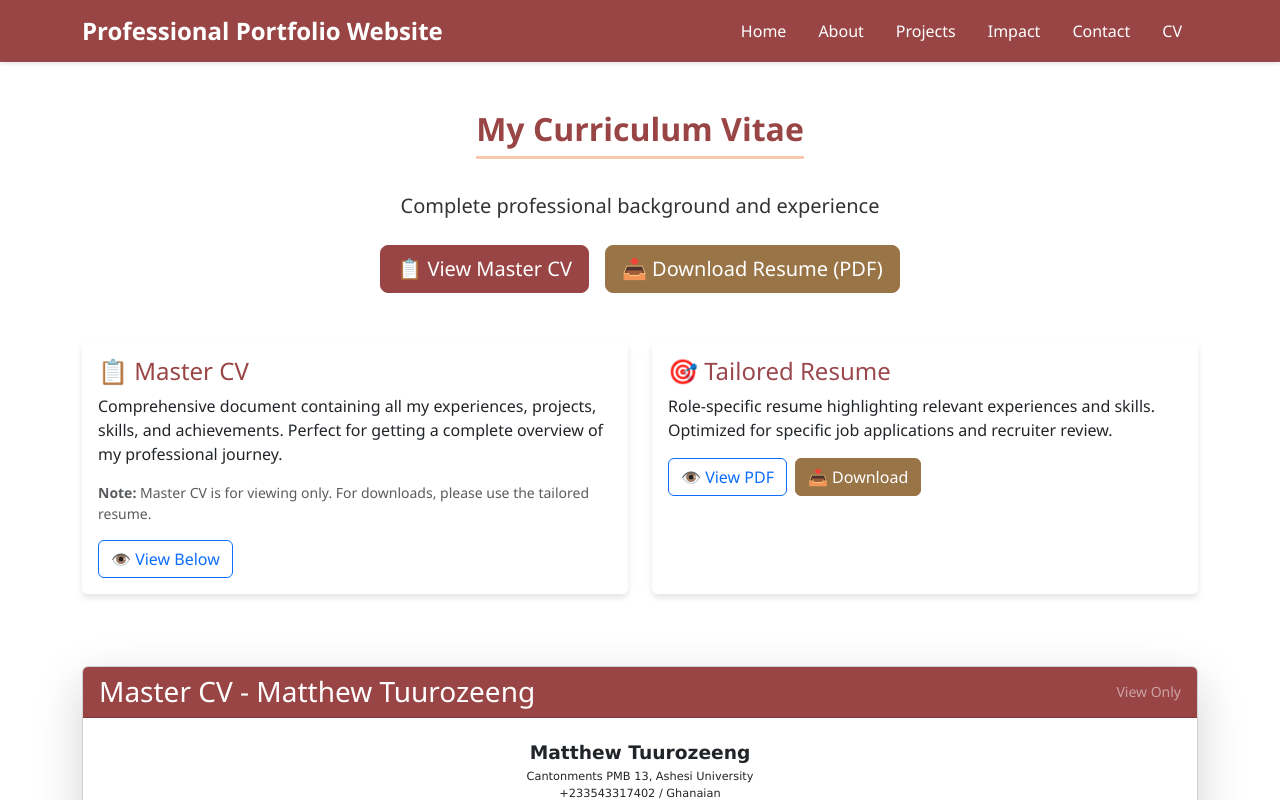
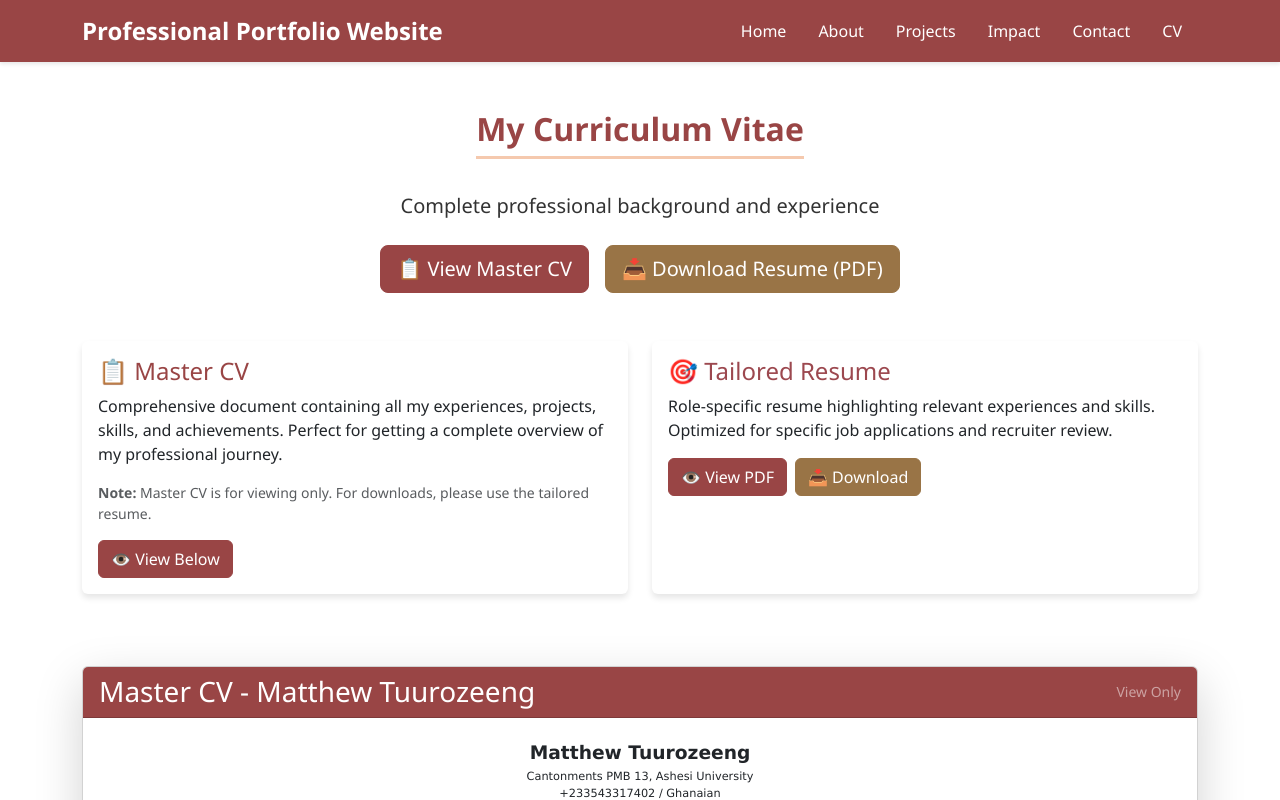
Before and after one commit to MatthewTuurozeeng/Matthew_Tuurozeeng_Digital_Portfolio, a React (Vite) app in the folder frontend/: page /cv in a window 1280 px wide. Shown: the top 800 px of the page. Built offline with nearby package versions, Linux system fonts and the light colour scheme; no server answers.

Commit message:
Styled cv view btns

```diff
--- a/frontend/src/components/admin/FileUpload.tsx
+++ b/frontend/src/components/admin/FileUpload.tsx
@@ -1,5 +1,5 @@
 import React, { useState } from 'react';
-import { Form, Button, Alert, Spinner } from 'react-bootstrap';
+import { Form, Alert, Spinner } from 'react-bootstrap';
 import { uploadApi } from '../../services/AdminApi';
 
 interface FileUploadProps {
--- a/frontend/src/components/admin/Sidebar.tsx
+++ b/frontend/src/components/admin/Sidebar.tsx
@@ -25,7 +25,6 @@ const Sidebar: React.FC = () => {
     >
       <div className="p-4">
         <h4 className="mb-4">Admin Dashboard</h4>
-        <p className="small mb-4">Welcome, {user?.email}</p>
       </div>
 
       <Nav className="flex-column">
--- a/frontend/src/pages/CV.tsx
+++ b/frontend/src/pages/CV.tsx
@@ -11,7 +11,7 @@ const CV: React.FC = () => {
         <div className="d-flex gap-3 justify-content-center mt-4">
           <Button
             href="#master-cv"
-            className="btn-primary-custom"
+            className="btn-primary-custom btn-outline-custom"
             size="lg"
             onClick={(e) => {
               e.preventDefault();
@@ -46,6 +46,7 @@ const CV: React.FC = () => {
               <Button
                 href="#master-cv"
                 variant="outline-primary"
+                className="btn-primary-custom btn-outline-custom"
                 onClick={(e) => {
                   e.preventDefault();
                   document.getElementById('cv-viewer')?.scrollIntoView({ behavior: 'smooth' });
@@ -70,6 +71,7 @@ const CV: React.FC = () => {
                   href="/documents/Matthew_Tuurozeeng_Resume.pdf"
                   target="_blank"
                   variant="outline-primary"
+                  className="btn-primary-custom btn-outline-custom"
                   rel="noopener noreferrer"
                 >
                   👁️ View PDF
--- a/frontend/src/styles/cv.css
+++ b/frontend/src/styles/cv.css
@@ -1,4 +1,31 @@
 /* CV Specific Styles */
+
+.btn-primary-custom {
+  background-color: #994545;
+  border-color: #994545;
+  color: #ffffff;
+}
+
+.btn-primary-custom:hover,
+.btn-primary-custom:focus,
+.btn-primary-custom:active {
+  background-color: #7f3939;
+  border-color: #7f3939;
+  color: #ffffff;
+}
+
+/* For outline variant to match the same color */
+.btn-outline-custom {
+  color: #994545;
+  border-color: #994545;
+}
+
+.btn-outline-custom:hover,
+.btn-outline-custom:focus {
+  background-color: #994545;
+  color: #ffffff;
+  border-color: #994545;
+}
 .My-CV-container {
   max-width: 800px;
   margin: auto;
```
